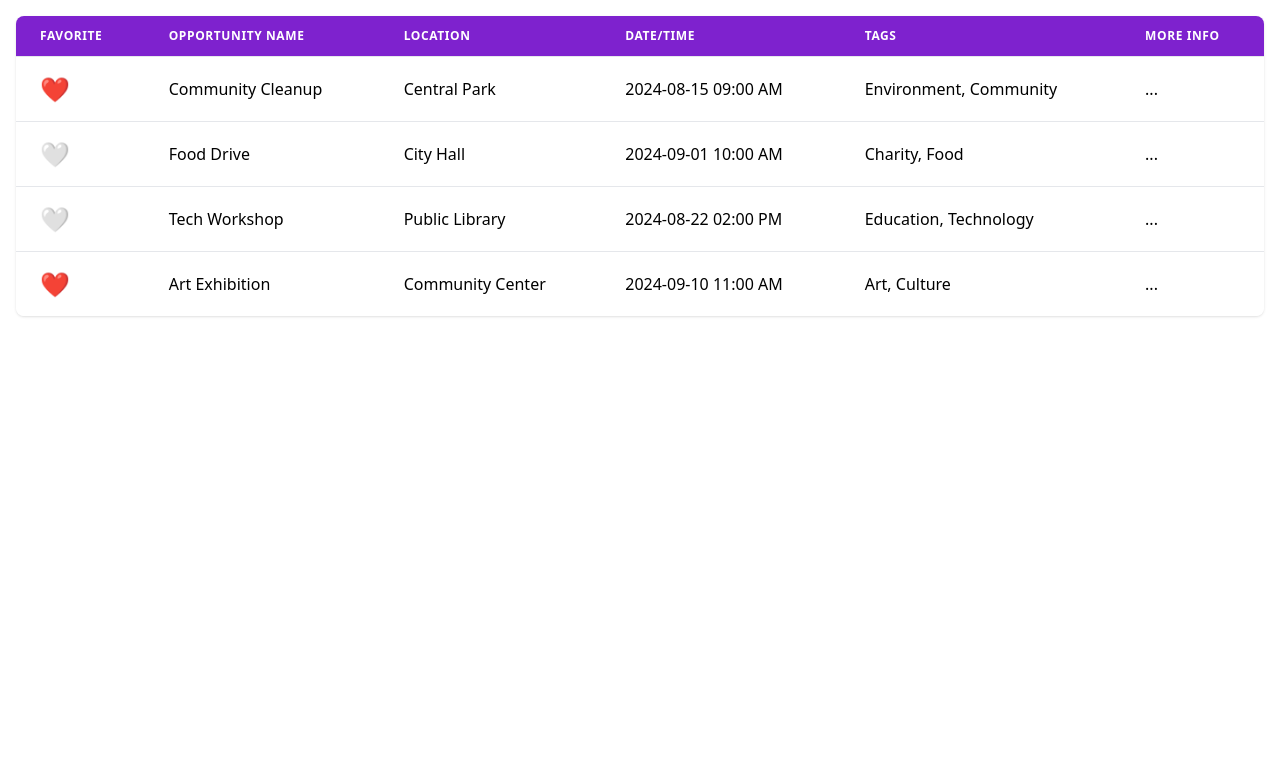
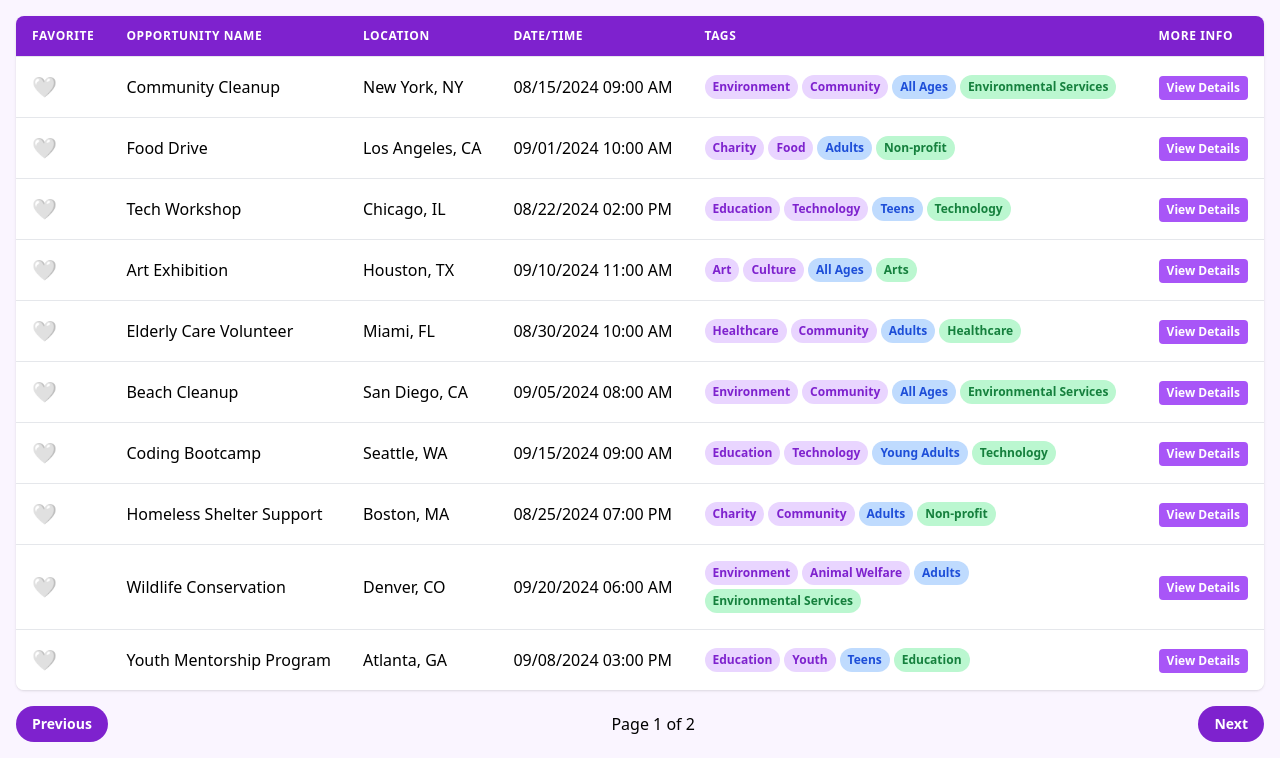
Before and after one commit to Joshveer/YoudemoniaTable, a website: page index.html in a window 1280 px wide. Shown: the part 112-870 px from the top of the page. Before the commit the page ends 800 px from the top, so only its background shows below. Drawn offline with nearby package versions, Linux system fonts and the light colour scheme.

Commit message:
UI and tag updates

```diff
--- a/index.html
+++ b/index.html
@@ -6,19 +6,19 @@
     <title>Opportunity Spreadsheet</title>
     <script src="https://cdn.tailwindcss.com"></script>
 </head>
-<body class="bg-white-100 p-4">
+<body class="bg-purple-50 p-4">
     <div class="max-w-7xl mx-auto">
         <!-- Header with logo, centered search bar, and sort buttons -->
-        <div class="flex justify-between items-center mb-8">
+        <div class="flex flex-col md:flex-row justify-between items-center mb-8">
             <!-- Logo -->
-            <div class="w-20 h-20">
+            <div class="w-20 h-20 mb-4 md:mb-0">
                 <img src="logo.webp" alt="Logo" class="w-full h-full object-contain">
             </div>
 
             <!-- Centered search bar -->
-            <div class="w-1/2">
+            <div class="w-full md:w-2/3 mb-4 md:mb-0">
                 <div class="relative">
-                    <input type="text" placeholder="Enter Address" class="pl-10 pr-4 py-2 border rounded-full w-full bg-purple-100">
+                    <input type="text" id="searchInput" placeholder="Search by Name, Location, Age Group, or Industry" class="pl-10 pr-4 py-2 border rounded-full w-full bg-white">
                     <svg class="w-5 h-5 text-gray-500 absolute left-3 top-1/2 transform -translate-y-1/2" fill="none" stroke="currentColor" viewBox="0 0 24 24" xmlns="http://www.w3.org/2000/svg">
                         <path stroke-linecap="round" stroke-linejoin="round" stroke-width="2" d="M21 21l-6-6m2-5a7 7 0 11-14 0 7 7 0 0114 0z"></path>
                     </svg>
@@ -27,79 +27,156 @@
 
             <!-- Sort buttons -->
             <div class="flex">
-                <button class="bg-purple-700 text-white font-bold px-4 py-2 rounded-full mr-2 text-sm">Sort By Industry</button>
-                <button class="bg-purple-700 text-white font-bold px-4 py-2 rounded-full text-sm">Sort By Age Group</button>
+                <button id="sortIndustry" class="bg-purple-700 text-white font-bold px-4 py-2 rounded-full mr-2 text-sm">Sort By Industry</button>
+                <button id="sortAge" class="bg-purple-700 text-white font-bold px-4 py-2 rounded-full text-sm">Sort By Age Group</button>
             </div>
         </div>
 
         <!-- Spreadsheet table -->
-        <div class="bg-white rounded-lg shadow overflow-hidden">
+        <div class="bg-white rounded-lg shadow overflow-x-auto">
             <table class="min-w-full divide-y divide-gray-200">
                 <thead class="bg-purple-700">
                     <tr>
-                        <th class="px-6 py-3 text-left text-xs font-bold text-white uppercase tracking-wider">Favorite</th>
-                        <th class="px-6 py-3 text-left text-xs font-bold text-white uppercase tracking-wider">Opportunity Name</th>
-                        <th class="px-6 py-3 text-left text-xs font-bold text-white uppercase tracking-wider">Location</th>
-                        <th class="px-6 py-3 text-left text-xs font-bold text-white uppercase tracking-wider">Date/Time</th>
-                        <th class="px-6 py-3 text-left text-xs font-bold text-white uppercase tracking-wider">Tags</th>
-                        <th class="px-6 py-3 text-left text-xs font-bold text-white uppercase tracking-wider">More Info</th>
+                        <th class="px-4 py-3 text-left text-xs font-bold text-white uppercase tracking-wider">Favorite</th>
+                        <th class="px-4 py-3 text-left text-xs font-bold text-white uppercase tracking-wider">Opportunity Name</th>
+                        <th class="px-4 py-3 text-left text-xs font-bold text-white uppercase tracking-wider">Location</th>
+                        <th class="px-4 py-3 text-left text-xs font-bold text-white uppercase tracking-wider">Date/Time</th>
+                        <th class="px-4 py-3 text-left text-xs font-bold text-white uppercase tracking-wider">Tags</th>
+                        <th class="px-4 py-3 text-left text-xs font-bold text-white uppercase tracking-wider">More Info</th>
                     </tr>
                 </thead>
-                <tbody class="bg-white divide-y divide-gray-200">
-                    <tr>
-                        <td class="px-6 py-4 whitespace-nowrap">
-                            <button class="text-2xl focus:outline-none" onclick="toggleHeart(this)">❤️</button>
-                        </td>
-                        <td class="px-6 py-4 whitespace-nowrap">Community Cleanup</td>
-                        <td class="px-6 py-4 whitespace-nowrap">Central Park</td>
-                        <td class="px-6 py-4 whitespace-nowrap">2024-08-15 09:00 AM</td>
-                        <td class="px-6 py-4 whitespace-nowrap">Environment, Community</td>
-                        <td class="px-6 py-4 whitespace-nowrap">...</td>
-                    </tr>
-                    <tr>
-                        <td class="px-6 py-4 whitespace-nowrap">
-                            <button class="text-2xl focus:outline-none" onclick="toggleHeart(this)">🤍</button>
-                        </td>
-                        <td class="px-6 py-4 whitespace-nowrap">Food Drive</td>
-                        <td class="px-6 py-4 whitespace-nowrap">City Hall</td>
-                        <td class="px-6 py-4 whitespace-nowrap">2024-09-01 10:00 AM</td>
-                        <td class="px-6 py-4 whitespace-nowrap">Charity, Food</td>
-                        <td class="px-6 py-4 whitespace-nowrap">...</td>
-                    </tr>
-                    <tr>
-                        <td class="px-6 py-4 whitespace-nowrap">
-                            <button class="text-2xl focus:outline-none" onclick="toggleHeart(this)">🤍</button>
-                        </td>
-                        <td class="px-6 py-4 whitespace-nowrap">Tech Workshop</td>
-                        <td class="px-6 py-4 whitespace-nowrap">Public Library</td>
-                        <td class="px-6 py-4 whitespace-nowrap">2024-08-22 02:00 PM</td>
-                        <td class="px-6 py-4 whitespace-nowrap">Education, Technology</td>
-                        <td class="px-6 py-4 whitespace-nowrap">...</td>
-                    </tr>
-                    <tr>
-                        <td class="px-6 py-4 whitespace-nowrap">
-                            <button class="text-2xl focus:outline-none" onclick="toggleHeart(this)">❤️</button>
-                        </td>
-                        <td class="px-6 py-4 whitespace-nowrap">Art Exhibition</td>
-                        <td class="px-6 py-4 whitespace-nowrap">Community Center</td>
-                        <td class="px-6 py-4 whitespace-nowrap">2024-09-10 11:00 AM</td>
-                        <td class="px-6 py-4 whitespace-nowrap">Art, Culture</td>
-                        <td class="px-6 py-4 whitespace-nowrap">...</td>
-                    </tr>
-                    <!-- We add more opportunities here -->
+                <tbody id="opportunityTableBody" class="bg-white divide-y divide-gray-200">
+                    <!-- Opportunities will be dynamically added here -->
                 </tbody>
             </table>
+        </div>
+
+        <!-- Pagination -->
+        <div class="mt-4 flex justify-between items-center">
+            <button id="prevPage" class="bg-purple-700 text-white font-bold px-4 py-2 rounded-full text-sm">Previous</button>
+            <span id="pageInfo">Page 1 of 1</span>
+            <button id="nextPage" class="bg-purple-700 text-white font-bold px-4 py-2 rounded-full text-sm">Next</button>
         </div>
     </div>
 
     <script>
+        const opportunities = [
+            { name: "Community Cleanup", location: "New York, NY", datetime: "08/15/2024 09:00 AM", tags: ["Environment", "Community"], ageGroup: "All Ages", industry: "Environmental Services" },
+            { name: "Food Drive", location: "Los Angeles, CA", datetime: "09/01/2024 10:00 AM", tags: ["Charity", "Food"], ageGroup: "Adults", industry: "Non-profit" },
+            { name: "Tech Workshop", location: "Chicago, IL", datetime: "08/22/2024 02:00 PM", tags: ["Education", "Technology"], ageGroup: "Teens", industry: "Technology" },
+            { name: "Art Exhibition", location: "Houston, TX", datetime: "09/10/2024 11:00 AM", tags: ["Art", "Culture"], ageGroup: "All Ages", industry: "Arts" },
+            { name: "Elderly Care Volunteer", location: "Miami, FL", datetime: "08/30/2024 10:00 AM", tags: ["Healthcare", "Community"], ageGroup: "Adults", industry: "Healthcare" },
+            { name: "Beach Cleanup", location: "San Diego, CA", datetime: "09/05/2024 08:00 AM", tags: ["Environment", "Community"], ageGroup: "All Ages", industry: "Environmental Services" },
+            { name: "Coding Bootcamp", location: "Seattle, WA", datetime: "09/15/2024 09:00 AM", tags: ["Education", "Technology"], ageGroup: "Young Adults", industry: "Technology" },
+            { name: "Homeless Shelter Support", location: "Boston, MA", datetime: "08/25/2024 07:00 PM", tags: ["Charity", "Community"], ageGroup: "Adults", industry: "Non-profit" },
+            { name: "Wildlife Conservation", location: "Denver, CO", datetime: "09/20/2024 06:00 AM", tags: ["Environment", "Animal Welfare"], ageGroup: "Adults", industry: "Environmental Services" },
+            { name: "Youth Mentorship Program", location: "Atlanta, GA", datetime: "09/08/2024 03:00 PM", tags: ["Education", "Youth"], ageGroup: "Teens", industry: "Education" },
+            { name: "Local Theater Production", location: "Portland, OR", datetime: "09/12/2024 07:00 PM", tags: ["Art", "Culture"], ageGroup: "All Ages", industry: "Arts" },
+            { name: "Hunger Relief Initiative", location: "Phoenix, AZ", datetime: "08/28/2024 11:00 AM", tags: ["Charity", "Food"], ageGroup: "Adults", industry: "Non-profit" },
+            { name: "Urban Gardening Project", location: "Austin, TX", datetime: "09/03/2024 08:30 AM", tags: ["Environment", "Community"], ageGroup: "All Ages", industry: "Agriculture" },
+            { name: "Literacy Program", location: "Washington, DC", datetime: "09/18/2024 04:00 PM", tags: ["Education", "Literacy"], ageGroup: "Children", industry: "Education" },
+            { name: "Pet Adoption Fair", location: "San Francisco, CA", datetime: "09/22/2024 10:00 AM", tags: ["Animal Welfare", "Community"], ageGroup: "All Ages", industry: "Animal Services" }
+        ];
+
+        const itemsPerPage = 10;
+        let currentPage = 1;
+        let filteredOpportunities = [...opportunities];
+
         function toggleHeart(button) {
-            if (button.textContent === '❤️') {
-                button.textContent = '🤍';
-            } else {
-                button.textContent = '❤️';
+            button.textContent = button.textContent === '❤️' ? '🤍' : '❤️';
+        }
+
+        function renderOpportunities(page) {
+            const tableBody = document.getElementById('opportunityTableBody');
+            tableBody.innerHTML = '';
+
+            const start = (page - 1) * itemsPerPage;
+            const end = start + itemsPerPage;
+            const pageOpportunities = filteredOpportunities.slice(start, end);
+
+            pageOpportunities.forEach(opp => {
+                const row = document.createElement('tr');
+                row.className = 'hover:bg-purple-50 transition-colors duration-150 ease-in-out';
+                row.innerHTML = `
+                    <td class="px-4 py-4 whitespace-nowrap">
+                        <button class="text-xl focus:outline-none" onclick="toggleHeart(this)">🤍</button>
+                    </td>
+                    <td class="px-4 py-4 whitespace-nowrap">${opp.name}</td>
+                    <td class="px-4 py-4 whitespace-nowrap">${opp.location}</td>
+                    <td class="px-4 py-4 whitespace-nowrap">${opp.datetime}</td>
+                    <td class="px-4 py-4">
+                        <div class="flex flex-wrap gap-1">
+                            ${opp.tags.map(tag => `<span class="inline-block bg-purple-200 rounded-full px-2 py-1 text-xs font-semibold text-purple-700">${tag}</span>`).join('')}
+                            <span class="inline-block bg-blue-200 rounded-full px-2 py-1 text-xs font-semibold text-blue-700">${opp.ageGroup}</span>
+                            <span class="inline-block bg-green-200 rounded-full px-2 py-1 text-xs font-semibold text-green-700">${opp.industry}</span>
+                        </div>
+                    </td>
+                    <td class="px-4 py-4 whitespace-nowrap">
+                        <button class="bg-purple-500 hover:bg-purple-700 text-white font-bold py-1 px-2 rounded text-xs">
+                            View Details
+                        </button>
+                    </td>
+                `;
+                tableBody.appendChild(row);
+            });
+
+            updatePagination();
+        }
+
+        function updatePagination() {
+            const totalPages = Math.ceil(filteredOpportunities.length / itemsPerPage);
+            document.getElementById('pageInfo').textContent = `Page ${currentPage} of ${totalPages}`;
+            document.getElementById('prevPage').disabled = currentPage === 1;
+            document.getElementById('nextPage').disabled = currentPage === totalPages;
+        }
+
+        document.getElementById('prevPage').addEventListener('click', () => {
+            if (currentPage > 1) {
+                currentPage--;
+                renderOpportunities(currentPage);
             }
+        });
+
+        document.getElementById('nextPage').addEventListener('click', () => {
+            const totalPages = Math.ceil(filteredOpportunities.length / itemsPerPage);
+            if (currentPage < totalPages) {
+                currentPage++;
+                renderOpportunities(currentPage);
+            }
+        });
+
+        // Add event listener for search input
+        document.getElementById('searchInput').addEventListener('input', function() {
+            const searchTerm = this.value.toLowerCase();
+            filteredOpportunities = opportunities.filter(opp =>
+                opp.name.toLowerCase().includes(searchTerm) ||
+                opp.location.toLowerCase().includes(searchTerm) ||
+                opp.ageGroup.toLowerCase().includes(searchTerm) ||
+                opp.industry.toLowerCase().includes(searchTerm)
+            );
+            currentPage = 1;
+            renderOpportunities(currentPage);
+        });
+
+        // Sort functions
+        function sortByIndustry() {
+            filteredOpportunities.sort((a, b) => a.industry.localeCompare(b.industry));
+            currentPage = 1;
+            renderOpportunities(currentPage);
         }
+
+        function sortByAgeGroup() {
+            const ageOrder = ["Children", "Teens", "Young Adults", "Adults", "All Ages"];
+            filteredOpportunities.sort((a, b) => ageOrder.indexOf(a.ageGroup) - ageOrder.indexOf(b.ageGroup));
+            currentPage = 1;
+            renderOpportunities(currentPage);
+        }
+
+        document.getElementById('sortIndustry').addEventListener('click', sortByIndustry);
+        document.getElementById('sortAge').addEventListener('click', sortByAgeGroup);
+
+        // Initial render
+        renderOpportunities(currentPage);
     </script>
 </body>
 </html>
```
